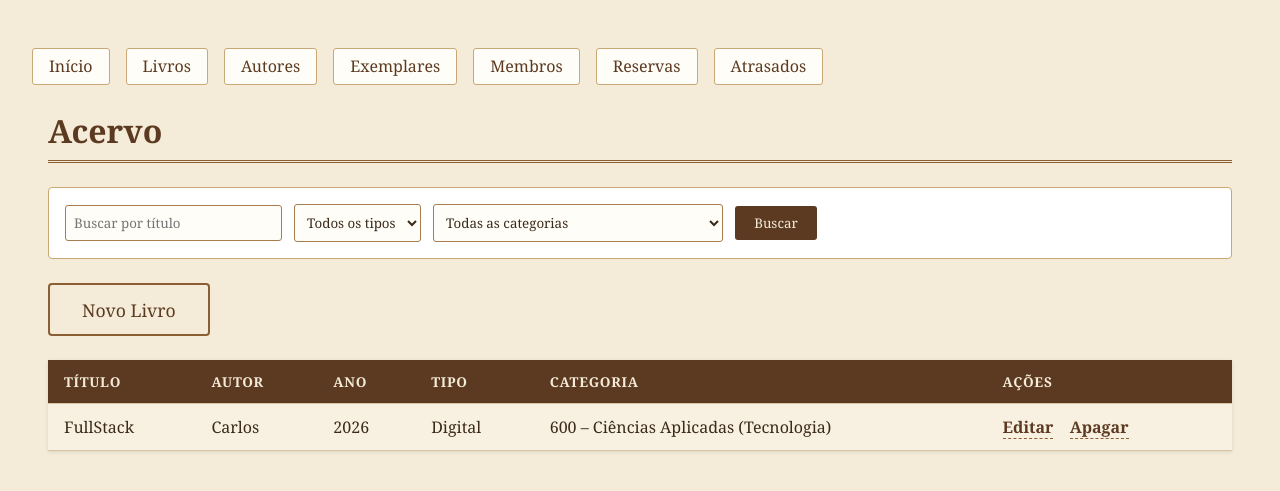
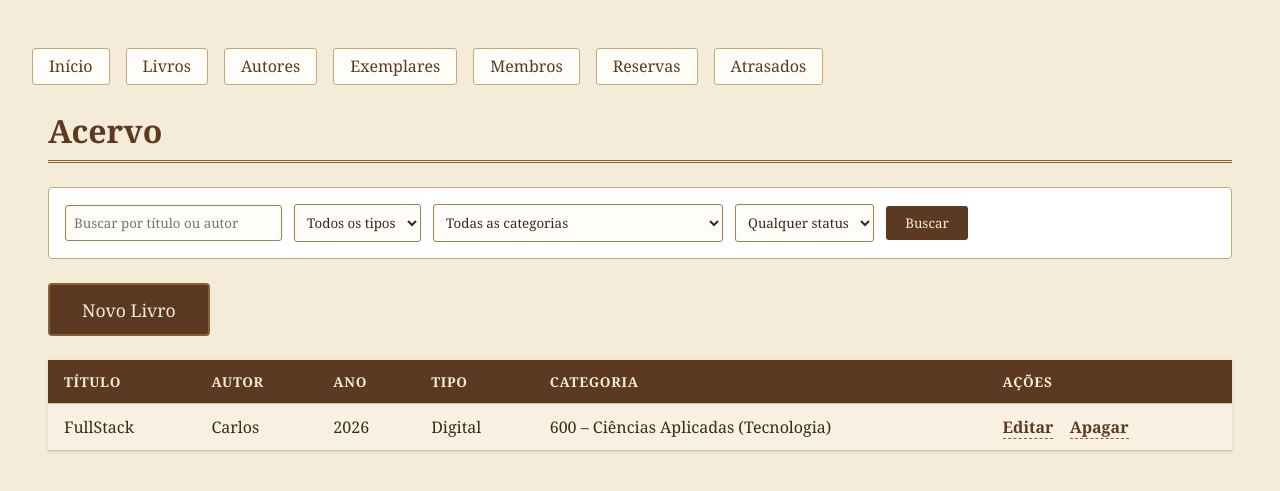
Before and after one commit to solraC09/Prova_FS, a Django app: page /livros/ in a window 1280 px wide. Shown: the top 491 px of the page. Run offline with Django 5.2, Linux system fonts and the light colour scheme; data comes from the database, SQL or seed files in the repository; both versions use the stored data as it was after the commit.

Commit message:
fix: resolve feature 1 bugada

```diff
--- a/acervo/static/css/style.css
+++ b/acervo/static/css/style.css
@@ -99,32 +121,33 @@ tr:hover {
     margin-bottom: 2rem;
 }
 
-
 .botoes-inicial {
     display: flex;
     gap: 1rem;
 }
 
+/* ===== Botões ===== */
 
 .botao-principal {
+    display: inline-block;
     font-family: 'Georgia', 'Times New Roman', serif;
     font-size: 1.1rem;
-    background-color: transparent;
-    color: #5c3a21;
+    background-color: #5c3a21;
+    color: #f4ecd8 !important;
     text-decoration: none;
     padding: 0.8rem 2rem;
     border-radius: 4px;
     border: 2px solid #8b5e34;
-    transition: background-color 0.2s ease, color 0.2s ease;
-    margin-bottom: 20px;
+    transition: background-color 0.2s ease;
+    margin-bottom: 1.5rem;
 }
 
 .botao-principal:hover {
     background-color: #8b5e34;
 }
 
-
 .botao-secundario {
+    display: inline-block;
     font-family: 'Georgia', 'Times New Roman', serif;
     font-size: 1.1rem;
     background-color: transparent;
@@ -247,31 +261,7 @@ table a:hover {
     color: #5b2c7a;
 }
 
-/* ===== Multa em destaque na tabela de atrasados ===== */
-
 .valor-multa {
     color: #8b1a1a;
     font-weight: bold;
 }
-
-/* ===== Título de contagem/estado vazio ===== */
-
-table td[colspan] {
-    text-align: center;
-    font-style: italic;
-    color: #8a7660;
-    padding: 1.5rem;
-}
-
-.conteudo {
-    padding: 0 1rem;
-}
-
-.botao-principal {
-    display: inline-block;
-    margin-bottom: 1.5rem;
-}
-
-.nav-secoes {
-    margin-top: 1rem;
-}
--- a/acervo/templates/acervo/lista.html
+++ b/acervo/templates/acervo/lista.html
@@ -6,7 +6,7 @@
 <h1>Acervo</h1>
 
 <form method="get">
-    <input type="text" name="nome" placeholder="Buscar por título" value="{{ filtro_nome }}">
+    <input type="text" name="nome" placeholder="Buscar por título ou autor" value="{{ filtro_nome }}">
     <select name="tipo">
         <option value="">Todos os tipos</option>
         {% for valor, rotulo in tipos %}
@@ -18,6 +18,11 @@
         {% for valor, rotulo in categorias %}
             <option value="{{ valor }}" {% if valor == filtro_categoria %}selected{% endif %}>{{ rotulo }}</option>
         {% endfor %}
+    </select>
+    <select name="status">
+        <option value="">Qualquer status</option>
+        <option value="disponivel" {% if filtro_status == 'disponivel' %}selected{% endif %}>Disponível</option>
+        <option value="emprestado" {% if filtro_status == 'emprestado' %}selected{% endif %}>Emprestado</option>
     </select>
     <button type="submit">Buscar</button>
 </form>
--- a/acervo/views.py
+++ b/acervo/views.py
@@ -11,12 +11,14 @@ def inicio(request):
     return render(request, 'acervo/inicio.html')
 
 
+
 def lista_livros(request):
     livros = Livro.objects.all()
 
     nome = request.GET.get('nome', '')
     tipo = request.GET.get('tipo', '')
     categoria = request.GET.get('categoria', '')
+    status = request.GET.get('status', '')
 
     if nome:
         livros = livros.filter(Q(titulo__icontains=nome) | Q(autor__nome__icontains=nome))
@@ -24,6 +26,8 @@ def lista_livros(request):
         livros = livros.filter(tipo=tipo)
     if categoria:
         livros = livros.filter(categoria=categoria)
+    if status:
+        livros = livros.filter(exemplares__status=status).distinct()
 
     return render(request, 'acervo/lista.html', {
         'livros': livros,
@@ -32,8 +36,8 @@ def lista_livros(request):
         'filtro_nome': nome,
         'filtro_tipo': tipo,
         'filtro_categoria': categoria,
+        'filtro_status': status,
     })
-
 
 def novo_livro(request):
     if request.method == 'POST':
```
Also changed, not shown: other parts of acervo/static/css/style.css (+31 -18 lines), db.sqlite3.
